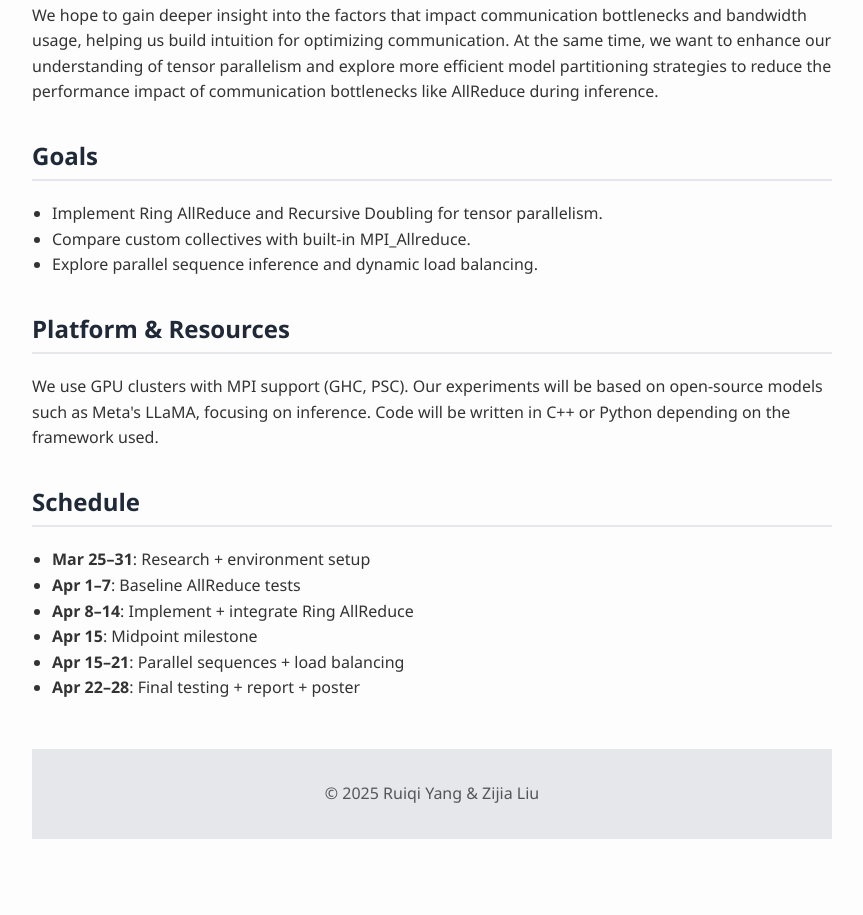
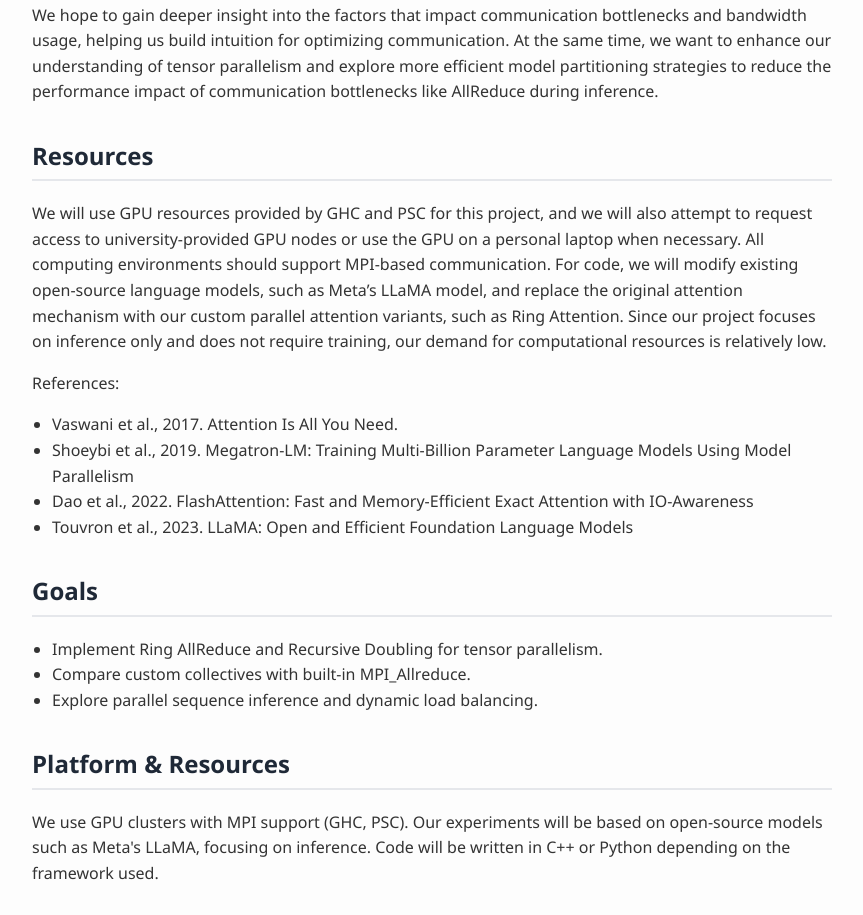
Before and after one commit to ArtificialRicky/15618-final-project, a plain HTML site: page index.html in a window 1280 px wide. Shown: the part 1155-2070 px from the top of the page, without its empty margins (208-1071 px from the left). Before the commit the page ends 2026 px from the top, so only its background shows below. Drawn offline with Linux system fonts and the light colour scheme.

Commit message:
Update index.html

```diff
--- a/index.html
+++ b/index.html
@@ -57,6 +57,22 @@
     </section>
 
     <section>
+      <h2>Resources</h2>
+      <p>
+        We will use GPU resources provided by GHC and PSC for this project, and we will also attempt to request access to university-provided GPU nodes or use the GPU on a personal laptop when necessary. All computing environments should support MPI-based communication. For code, we will modify existing open-source language models, such as Meta’s LLaMA model, and replace the original attention mechanism with our custom parallel attention variants, such as Ring Attention. Since our project focuses on inference only and does not require training, our demand for computational resources is relatively low.
+      </p>
+      <p>
+        References:
+        <ul>
+          <li>Vaswani et al., 2017. Attention Is All You Need.
+          <li>Shoeybi et al., 2019. Megatron-LM: Training Multi-Billion Parameter Language Models Using Model Parallelism
+          <li>Dao et al., 2022. FlashAttention: Fast and Memory-Efficient Exact Attention with IO-Awareness
+          <li>Touvron et al., 2023. LLaMA: Open and Efficient Foundation Language Models
+        </ul>
+      </p>
+    </section>
+
+    <section>
       <h2>Goals</h2>
       <ul>
         <li>Implement Ring AllReduce and Recursive Doubling for tensor parallelism.</li>
```
